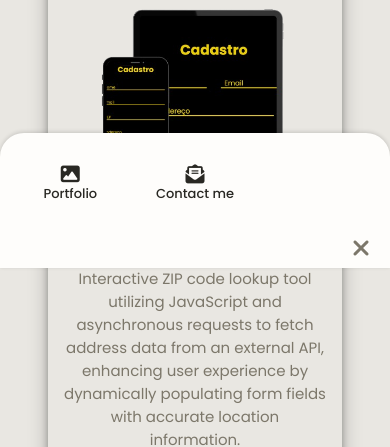
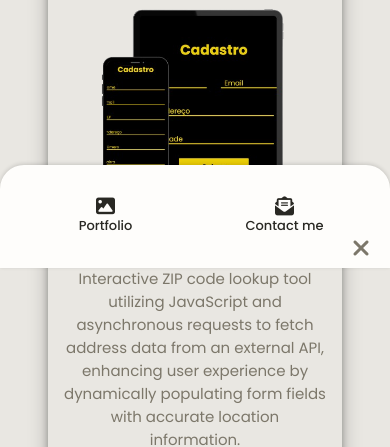
Before and after one commit to ruthinunes/ruthi-portfolio, a plain HTML site: page index.html in a window 390 px wide. Shown: the part 1420-1867 px from the top of the page. Drawn offline with Linux system fonts and the light colour scheme.

Commit message:
Update menu padding and nav columns

```diff
--- a/style.css
+++ b/style.css
@@ -213,7 +213,7 @@ nav {
 }
 
 .nav__list {
-  grid-template-columns: repeat(3, 1fr);
+  grid-template-columns: repeat(2, 1fr);
   gap: 3.2rem;
 }
 
@@ -253,7 +253,7 @@ nav {
     left: 0;
     width: 100%;
     background-color: var(--body-color);
-    padding: 3.2rem 2.4rem 6.4rem;
+    padding: 3.2rem;
     box-shadow: 0 -1px 4px rgba(0, 0, 0, 0.15);
     border-radius: 2.4rem 2.4rem 0 0;
     transition: bottom 0.3s ease;
```
